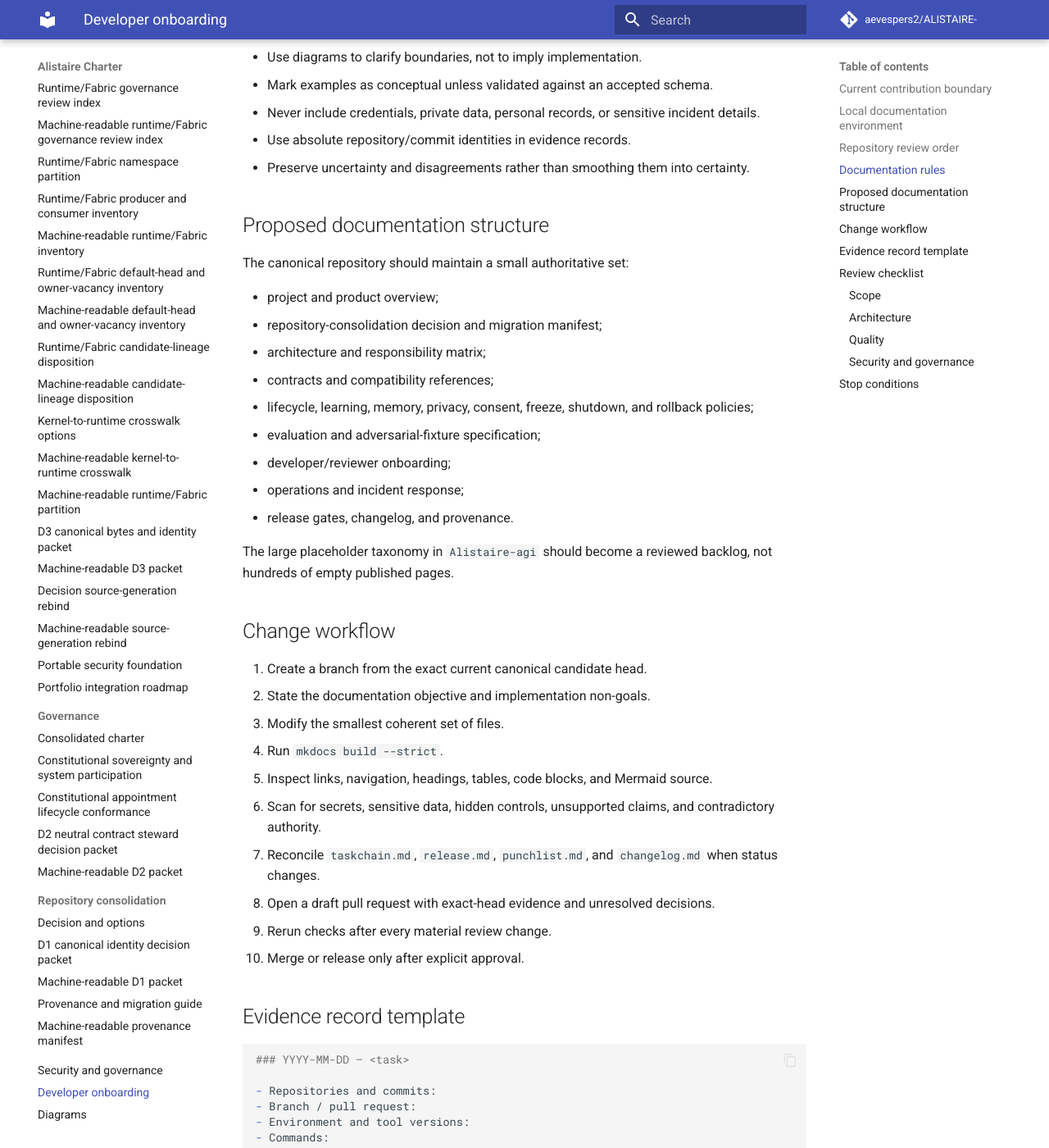
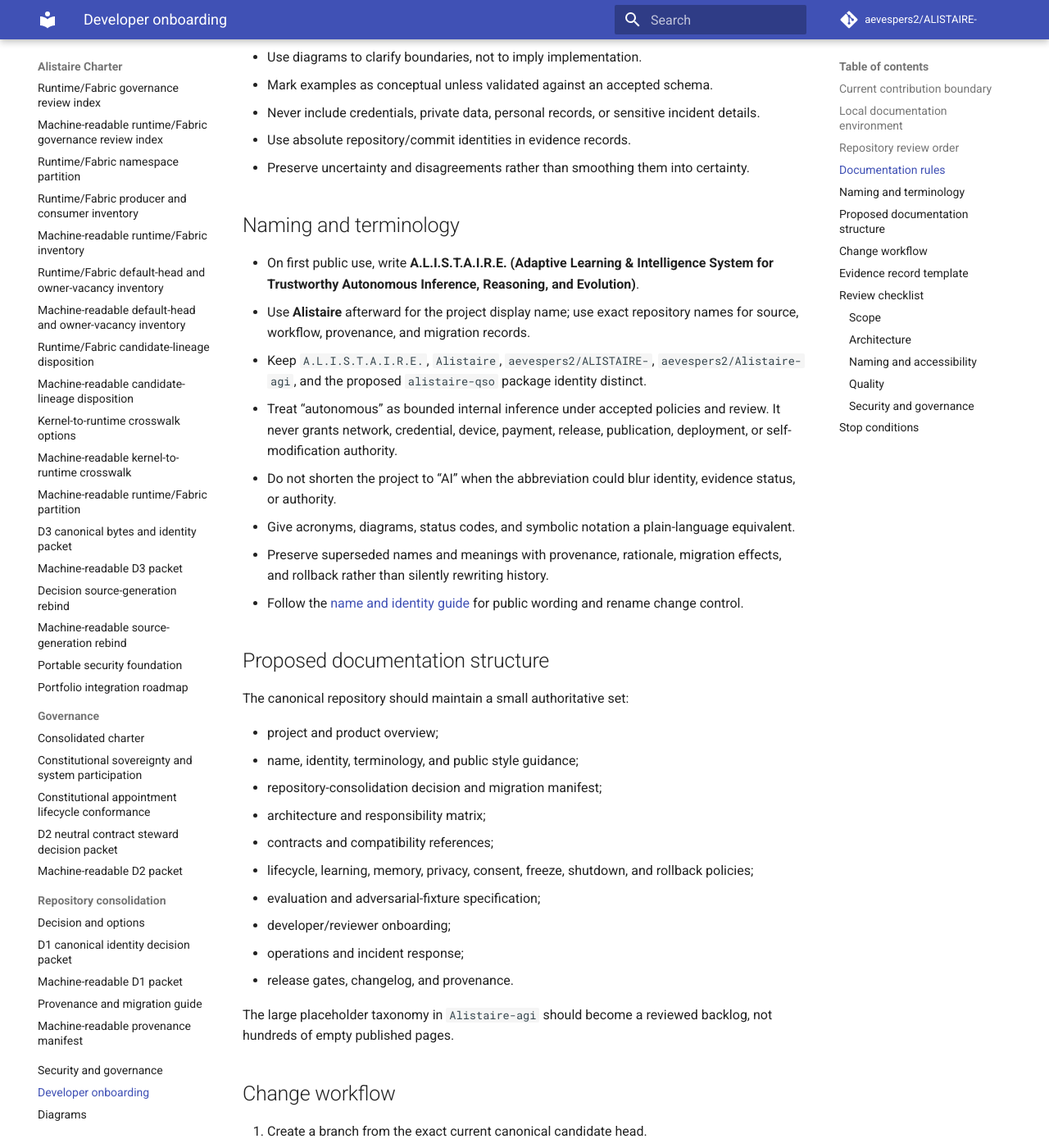
Before and after one commit to aevespers2/ALISTAIRE-, an MkDocs documentation site: the page built from docs/development.md, in a window 1280 px wide and 1400 px high, scrolled down 1138 px. Shown: the whole window at 82% size. Built offline with MkDocs 1.6.1 and Material for MkDocs 9.7.7, drawn with Linux system fonts in a browser that asks for light colours; comment, search, counter and statistics services are not loaded; some of the changed text lies outside the part shown.

Commit message:
docs: define A.L.I.S.T.A.I.R.E. name and public identity (#23)
Add the Pages-ready name and identity guide, acronym semantics, accessible architecture reading, onboarding terminology controls, rename change control, and FYSA-120 mapping without resolving D1 or expanding operational authority.

```diff
--- a/docs/development.md
+++ b/docs/development.md
@@ -39,11 +39,23 @@ On Windows PowerShell, activate with `.venv\Scripts\Activate.ps1`.
 - Use absolute repository/commit identities in evidence records.
 - Preserve uncertainty and disagreements rather than smoothing them into certainty.
 
+## Naming and terminology
+
+- On first public use, write **A.L.I.S.T.A.I.R.E. (Adaptive Learning & Intelligence System for Trustworthy Autonomous Inference, Reasoning, and Evolution)**.
+- Use **Alistaire** afterward for the project display name; use exact repository names for source, workflow, provenance, and migration records.
+- Keep `A.L.I.S.T.A.I.R.E.`, `Alistaire`, `aevespers2/ALISTAIRE-`, `aevespers2/Alistaire-agi`, and the proposed `alistaire-qso` package identity distinct.
+- Treat “autonomous” as bounded internal inference under accepted policies and review. It never grants network, credential, device, payment, release, publication, deployment, or self-modification authority.
+- Do not shorten the project to “AI” when the abbreviation could blur identity, evidence status, or authority.
+- Give acronyms, diagrams, status codes, and symbolic notation a plain-language equivalent.
+- Preserve superseded names and meanings with provenance, rationale, migration effects, and rollback rather than silently rewriting history.
+- Follow the [name and identity guide](name-and-identity.md) for public wording and rename change control.
+
 ## Proposed documentation structure
 
 The canonical repository should maintain a small authoritative set:
 
 - project and product overview;
+- name, identity, terminology, and public style guidance;
 - repository-consolidation decision and migration manifest;
 - architecture and responsibility matrix;
 - contracts and compatibility references;
@@ -102,6 +114,14 @@ The large placeholder taxonomy in `Alistaire-agi` should become a reviewed backl
 - Are trust boundaries, consent, privacy, evidence, freeze, and rollback shown?
 - Are unknown or pending contracts marked as blocked?
 
+### Naming and accessibility
+
+- Is the acronym expanded correctly on first use?
+- Are project, repository, and package identities kept distinct?
+- Is “autonomous” bounded rather than presented as operational permission?
+- Do diagrams and status vocabulary have equivalent prose?
+- Would a new contributor understand how a rename is corrected, migrated, and rolled back?
+
 ### Quality
 
 - Does `mkdocs build --strict` pass from a clean environment?
--- a/mkdocs.yml
+++ b/mkdocs.yml
@@ -21,6 +21,7 @@ theme:
     - content.code.copy
 nav:
   - Home: index.md
+  - Name and identity: name-and-identity.md
   - Architecture:
       - System composition: architecture.md
       - Orchestration mode: orchestration-mode.md
```
Also changed, not shown: README.md (+3 -0 lines), changelog.md (+6 -1 lines), docs/index.md (+10 -1 lines), docs/name-and-identity.md (added, +117 -0 lines).
